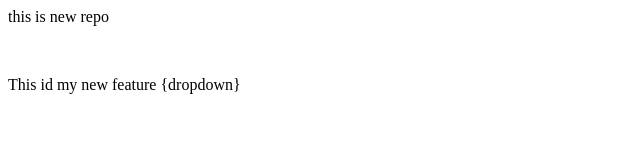
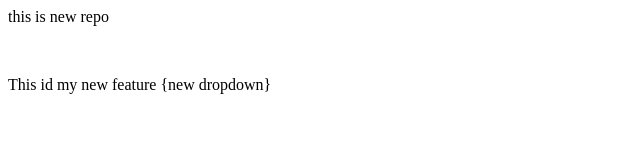
Before and after one commit to expertcoder06/local-repo, a plain HTML site: page index.html in a window 1280 px wide. Shown: the full height of the page, 0-640 px from the left. Drawn offline with Linux system fonts and the light colour scheme.

Commit message:
added dropdown

```diff
--- a/index.html
+++ b/index.html
@@ -1,3 +1,3 @@
 <p>this is new repo</p>
 <br>
-<p>This id my new feature {dropdown}</p>
+<p>This id my new feature {new dropdown}</p>
```
